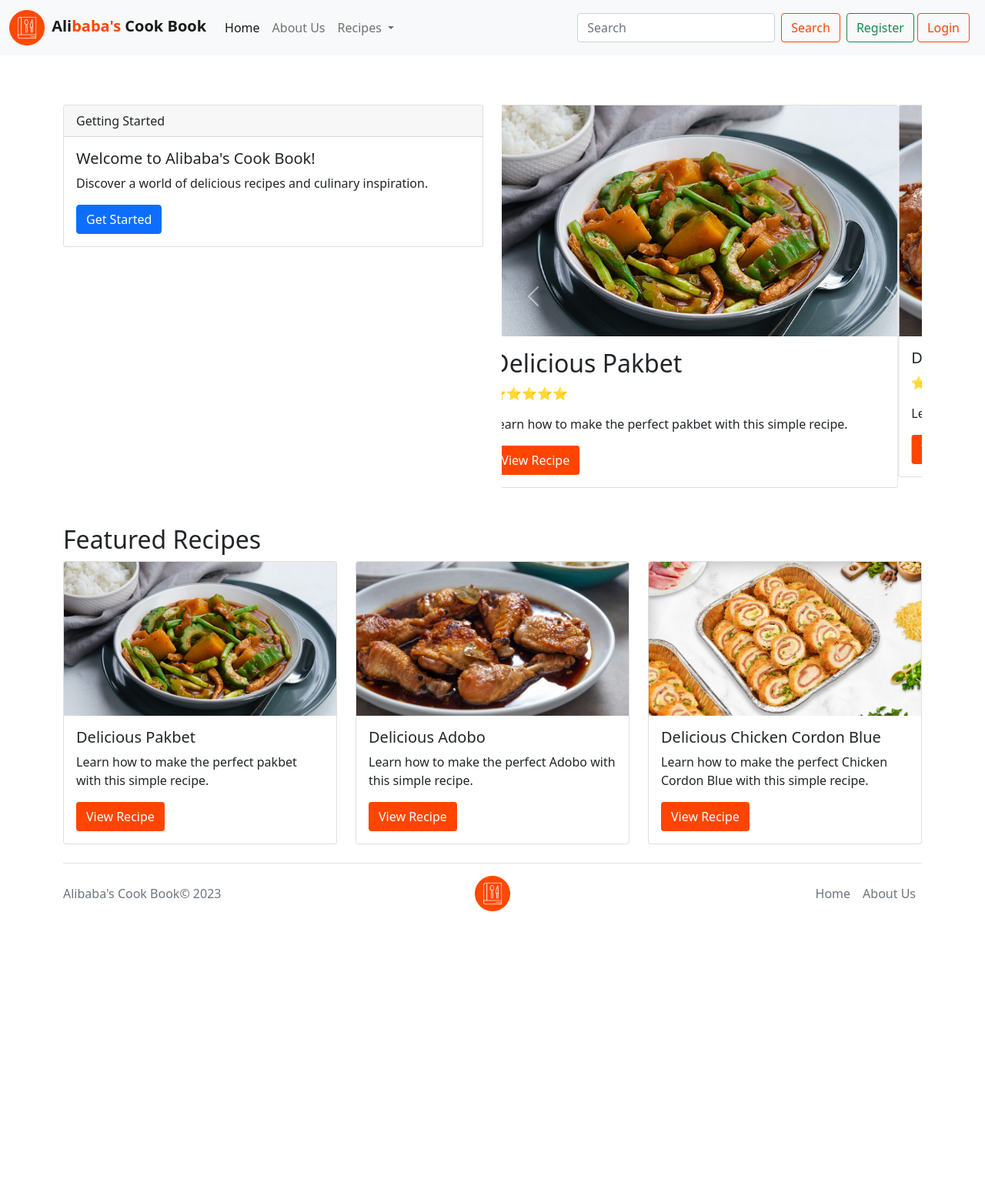
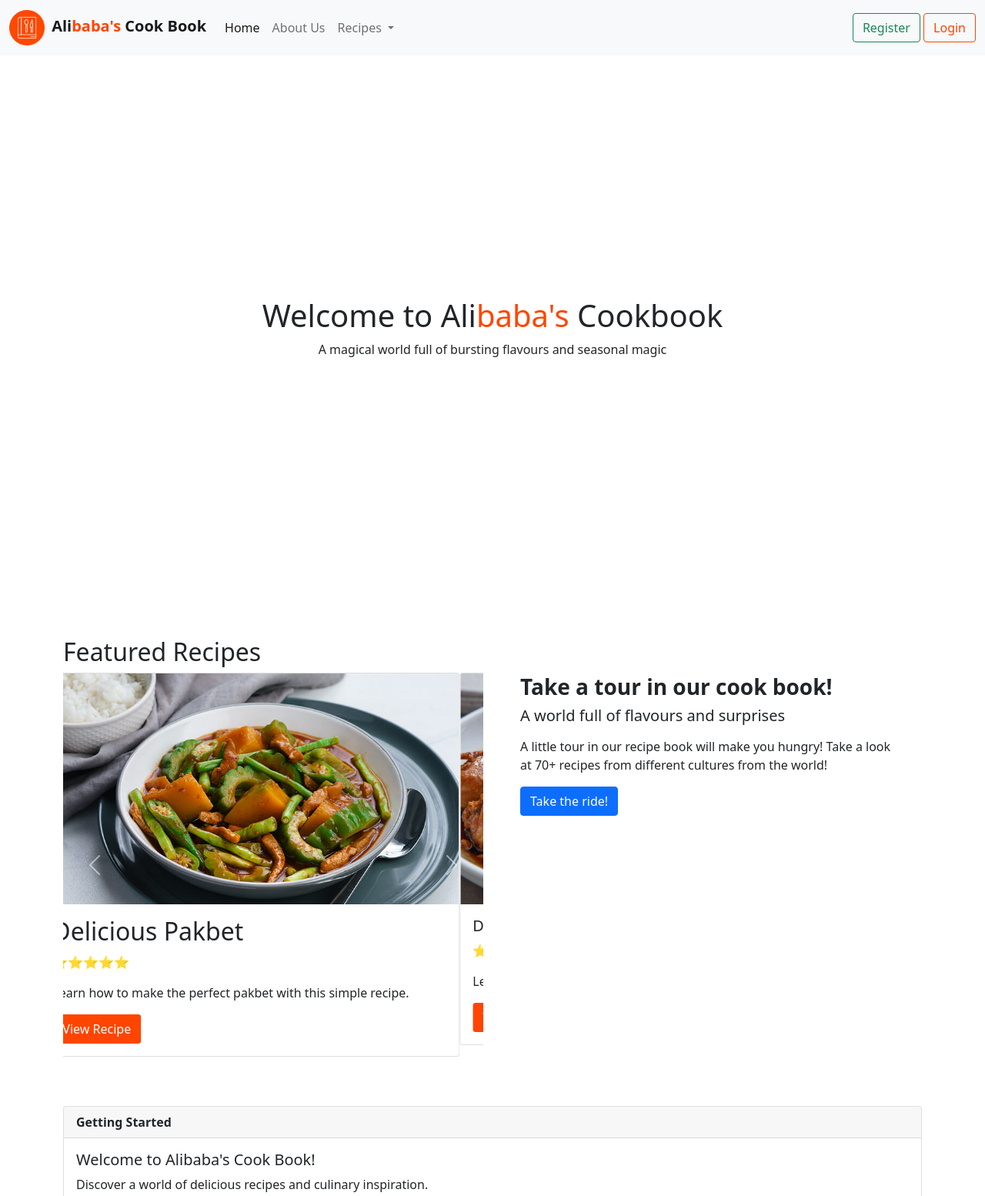
Before and after one commit to dongjilo/ALIBABA-COOK-BOOK, a plain HTML site: page index.html in a window 1280 px wide. Shown: the top 1554 px of the page at 77% size. Before the commit the page ends 1224 px from the top, so only its background shows below. Drawn offline with nearby package versions, Linux system fonts and the light colour scheme.

Commit message:
Added custom CSS, and accompanied changes to the code.

```diff
--- /dev/null
+++ b/CustomCSS/index.css
@@ -0,0 +1,36 @@
+.custom-btn {
+    background-color: orangered !important;
+    color: white !important;
+}
+
+.custom-outline-btn {
+    color: orangered !important;
+    background-color: transparent;
+    border-color: orangered !important;
+    transition: background-color 0.2s ease-in-out;
+}
+
+.custom-outline-btn:hover {
+    background-color: orangered;
+    color: white !important;
+}
+
+.carousel-inner .carousel-item img {
+    width: 100%;
+    height: 300px;
+    object-fit: cover;
+}
+.card-img-top {
+    height: 200px;
+    object-fit: cover;
+}
+
+.low-1{
+    margin: 100%;
+}
+
+@media only screen and (min-device-width: 500px) {
+    [class*="low-"]{
+        margin: 25%;
+    }
+}
--- a/index.html
+++ b/index.html
@@ -4,37 +4,13 @@
     <meta charset="UTF-8">
     <meta http-equiv="X-UA-Compatible" content="IE=edge">
     <meta name="viewport" content="width=device-width, initial-scale=1.0">
+    <link rel="stylesheet" href="./CustomCSS/index.css">
     <link href="https://cdn.jsdelivr.net/npm/bootstrap@5.0.2/dist/css/bootstrap.min.css" rel="stylesheet" integrity="sha384-EVSTQN3/azprG1Anm3QDgpJLIm9Nao0Yz1ztcQTwFspd3yD65VohhpuuCOmLASjC" crossorigin="anonymous">
     <script src="https://cdn.jsdelivr.net/npm/bootstrap@5.0.2/dist/js/bootstrap.bundle.min.js" integrity="sha384-MrcW6ZMFYlzcLA8Nl+NtUVF0sA7MsXsP1UyJoMp4YLEuNSfAP+JcXn/tWtIaxVXM" crossorigin="anonymous"></script>
     <title>Alibaba's Cook Book</title>
 
     <style>
-        .custom-btn {
-            background-color: orangered;
-            color: white;
-        }
 
-        .custom-outline-btn {
-            color: orangered;
-            background-color: transparent;
-            border-color: orangered;
-            transition: background-color 0.2s ease-in-out;
-        }
-
-        .custom-outline-btn:hover {
-            background-color: orangered;
-            color: white;
-        }
-
-        .carousel-inner .carousel-item img {
-            width: 100%;
-            height: 300px;
-            object-fit: cover;
-        }
-        .card-img-top {
-            height: 200px;
-            object-fit: cover;
-        }
     </style>
 
 </head>
@@ -55,10 +31,10 @@
                     <a class="nav-link active" aria-current="page" href="./index.html">Home</a>
                 </li>
                 <li class="nav-item">
-                    <a class="nav-link" href="#">About Us</a>
+                    <a class="nav-link" href="about.html">About Us</a>
                 </li>
                 <li class="nav-item dropdown">
-                    <a class="nav-link dropdown-toggle" href="#" id="navbarDropdown" role="button" data-bs-toggle="dropdown" aria-expanded="false">
+                    <a class="nav-link dropdown-toggle" href="./about.html" id="navbarDropdown" role="button" data-bs-toggle="dropdown" aria-expanded="false">
                         Recipes
                     </a>
                     <ul class="dropdown-menu" aria-labelledby="navbarDropdown">
@@ -70,36 +46,34 @@
                     </ul>
                 </li>
             </ul>
-            <form class="d-flex">
-                <input class="form-control me-2" type="search" placeholder="Search" aria-label="Search">
-                <button class="btn custom-outline-btn" type="submit">Search</button>
-            </form>
-            <ul class="navbar-nav p-2">
+            <ul class="navbar-nav px-">
                 <div class="d-grid gap-2 d-md-block">
                     <button class="btn btn-outline-success" type="button">Register</button>
-                    <button class="btn custom-outline-btn" type="button">Login</button>
+                    <button class="btn custom-outline-btn"  type="button">Login</button>
                 </div>
             </ul>
         </div>
     </div>
 </nav>
 
+
+
 <!-- Home Page Content -->
+<section class="container-fluid">
+    <div class="row">
+        <div class="col">
+            <div class="container-md text-center low-1">
+                <h1>Welcome to Ali<span style="color: orangered;">baba's</span> Cookbook</h1>
+                <span>A magical world full of bursting flavours and seasonal magic</span>
+            </div>
+        </div>
+    </div>
+</section>
+
 <section class="container mt-5">
     <div class="row">
         <div class="col-lg-6">
-            <div class="card mt-3">
-                <div class="card-header">
-                    Getting Started
-                </div>
-                <div class="card-body">
-                    <h5 class="card-title">Welcome to Alibaba's Cook Book!</h5>
-                    <p class="card-text">Discover a world of delicious recipes and culinary inspiration.</p>
-                    <a href="#" class="btn btn-primary">Get Started</a>
-                </div>
-            </div>
-        </div>
-        <div class="col-lg-6 mt-3">
+            <h2>Featured Recipes</h2>
             <div id="carouselExampleControls" class="carousel slide" data-bs-ride="carousel">
                 <div class="carousel-inner">
                     <div class="carousel-item active">
@@ -146,40 +120,31 @@
                 </button>
             </div>
         </div>
+
+        <div class="col-md mt-5">
+            <div class="container">
+                <p class="h3 fw-bold">Take a tour in our cook book!</p>
+                    <p class="h5">A world full of flavours and surprises</p>
+                    <p class="card-text my-3"> A little tour in our recipe book will make you hungry! Take a look at 70+ recipes from different
+                        cultures from the world!</p>
+                    <a href="#" class="btn btn-primary">Take the ride!</a>
+                </div>
+            </div>
+        </div>
     </div>
 </section>
 
-<!-- Featured Recipes Section -->
 <section class="container mt-5">
-    <h2>Featured Recipes</h2>
     <div class="row">
-        <div class="col-md-4">
-            <div class="card">
-                <img src="./Images/pinakbet-featured-img.jpg" alt="Recipe Image" class="card-img-top">
+        <div class="col-md">
+            <div class="card mt-3">
+                <div class="card-header fw-bold">
+                    Getting Started
+                </div>
                 <div class="card-body">
-                    <h5 class="card-title">Delicious Pakbet</h5>
-                    <p class="card-text">Learn how to make the perfect pakbet with this simple recipe.</p>
-                    <a href="#" class="btn custom-btn">View Recipe</a>
-                </div>
-            </div>
-        </div>
-        <div class="col-md-4">
-            <div class="card">
-                <img src="./Images/adobo.jpg" alt="Recipe Image" class="card-img-top">
-                <div class="card-body">
-                    <h5 class="card-title">Delicious Adobo</h5>
-                    <p class="card-text">Learn how to make the perfect Adobo with this simple recipe.</p>
-                    <a href="#" class="btn custom-btn">View Recipe</a>
-                </div>
-            </div>
-        </div>
-        <div class="col-md-4">
-            <div class="card">
-                <img src="./Images/Chicken-Cordon-Blue-.jpg" alt="Recipe Image" class="card-img-top">
-                <div class="card-body">
-                    <h5 class="card-title">Delicious Chicken Cordon Blue</h5>
-                    <p class="card-text">Learn how to make the perfect Chicken Cordon Blue with this simple recipe.</p>
-                    <a href="#" class="btn custom-btn">View Recipe</a>
+                    <h5 class="card-title">Welcome to Alibaba's Cook Book!</h5>
+                    <p class="card-text">Discover a world of delicious recipes and culinary inspiration.</p>
+                    <a href="#" class="btn btn-primary">Get Started</a>
                 </div>
             </div>
         </div>
@@ -187,15 +152,13 @@
 </section>
 
 <!-- Footer -->
-<div class="container">
+<div class="container-fluid">
     <footer class="d-flex flex-wrap justify-content-between align-items-center py-3 my-4 border-top">
-        <p class="col-md-4 mb-0 text-muted">Alibaba's Cook Book© 2023</p>
-
+        <p class="col-md-4 mb-0 ms-2 text-muted">Alibaba's Cook Book© 2023</p>
         <a href="/" class="col-md-4 d-flex align-items-center justify-content-center mb-3 mb-md-0 me-md-auto link-dark text-decoration-none">
             <img src="./images/fav-ico.png" alt="fav-ico" width="46" height="46">
         </a>
-
-        <ul class="nav col-md-4 justify-content-end">
+        <ul class="nav col-md me-2 justify-content-end">
             <li class="nav-item"><a href="#" class="nav-link px-2 text-muted">Home</a></li>
             <li class="nav-item"><a href="#" class="nav-link px-2 text-muted">About Us</a></li>
         </ul>
```
Also changed, not shown: about.html (+21 -7 lines), reg.html (added, +14 -0 lines).
